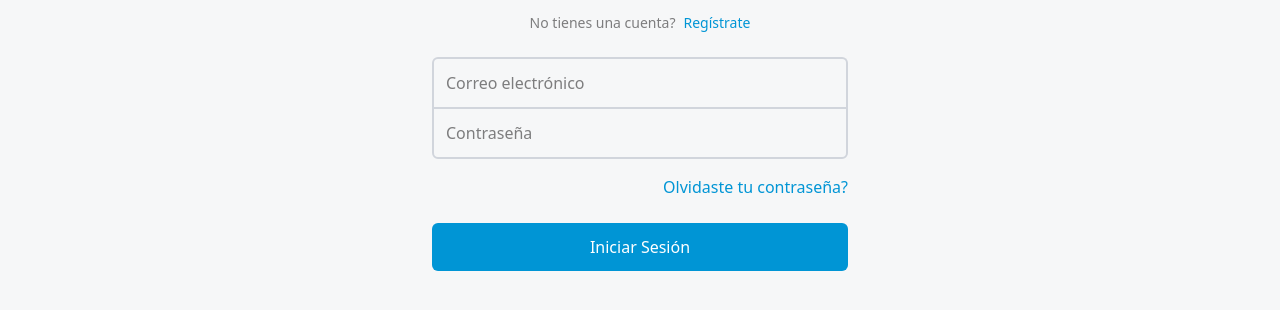
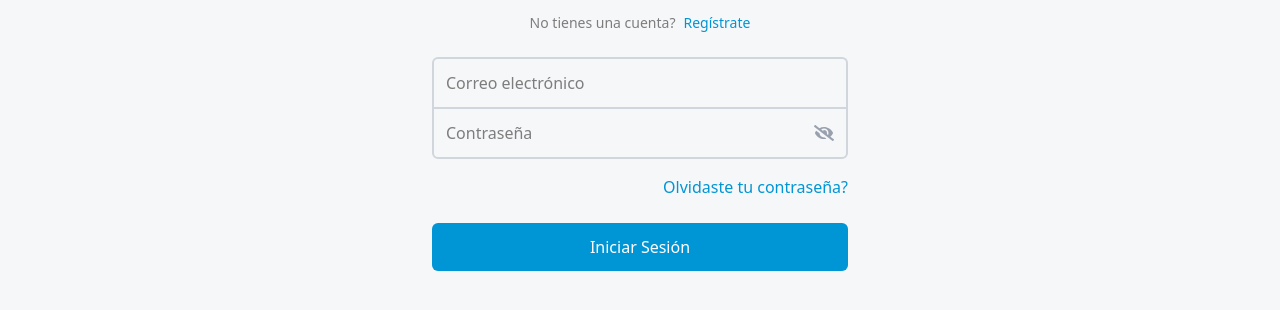
Before and after one commit to cterryc/pyme, a React (Vite) app in the folder front/: page /Login in a window 1280 px wide. Shown: the part 310-620 px from the top of the page. Built offline with nearby package versions, Linux system fonts and the light colour scheme.

Commit message:
feat: add eye icon and error messages

```diff
--- a/front/src/pages/Login.tsx
+++ b/front/src/pages/Login.tsx
@@ -1,25 +1,36 @@
+import { useState } from "react";
+import { useNavigate } from "react-router-dom";
 import { useForm } from "react-hook-form";
+import { FaEye, FaEyeSlash } from "react-icons/fa";
 import { zodResolver } from "@hookform/resolvers/zod";
 import { Header } from "@/components/Header"
+import { useAuthLogin } from "@/hooks/useAuth";
 import { loginSchema, type LoginFormData } from "@/schemas/auth.schema";
-import { useAuthLogin } from "@/hooks/useAuth";
-import { useNavigate } from "react-router-dom";
+
 
 export const Login = () => {
+  // variables
+  const [hidePassword, setHidePassword] = useState<boolean>(false)
+
+  // hooks
   const navigate = useNavigate()
   const { register, handleSubmit, formState: { errors } } = useForm<LoginFormData>({
     resolver: zodResolver(loginSchema),
   })
-  const { mutate: login } = useAuthLogin({
+  const { mutate: login, isPending, isError, error } = useAuthLogin({
     onSuccess: (data) => {
       console.log("Login successful:", data);
       navigate('/')
     }
   })
 
+  // methods
+  const IconEye = hidePassword ? FaEye : FaEyeSlash;
   const onSubmit = (data: LoginFormData) => {
+    // console.log(data)
     login(data)
   }
+
   return (
     <div className="min-h-screen flex flex-col">
       <div className="sticky top-0 z-50"><Header avatar="IniciarSesion" /></div>
@@ -29,31 +40,40 @@ export const Login = () => {
             <h3 className="text-3xl font-bold text-black">Inicia sesión en tu cuenta</h3>
             <p className="text-[#7d7d7e] text-sm mt-2">
               No tienes una cuenta?
-              <span onClick={() => navigate('/Registro')} className="text-[#0095d5] pl-2 cursor-pointer">Regístrate</span>
+              <span onClick={() => navigate('/Registro')} className="text-[#0095d5] pl-2 cursor-pointer">
+                Regístrate
+              </span>
             </p>
           </div>
-          <form onSubmit={handleSubmit(onSubmit)} className="mt-6 flex flex-col gap-0">
+          {isError && <p className="text-red-500 text-xs my-2">Error: {error.message}</p>}
+          <form onSubmit={handleSubmit(onSubmit)} className={`flex flex-col gap-0 ${!isError && 'mt-6'}`}>
             <div className="rounded-t-md border-b-0 border-2 border-gray-300">
               <input
-                type="text"
+                type="email"
                 {...register("email")}
                 className="border-none p-3 w-full placeholder:text-[#7d7d7e] text-gray-600 outline-none"
                 placeholder="Correo electrónico"
               />
               {errors.email && <span className="text-red-500 text-xs pl-3">{errors.email.message}</span>}
             </div>
-            <div className="rounded-b-md border-2 border-gray-300">
+            <div className="relative rounded-b-md border-2 border-gray-300">
               <input
-                type="password"
+                type={hidePassword ? "text" : "password"}
                 {...register("password")}
                 className="border-none p-3 w-full placeholder:text-[#7d7d7e] text-gray-600 outline-none"
                 placeholder="Contraseña"
               />
               {errors.password && <span className="text-red-500 text-xs pl-3">{errors.password.message}</span>}
+              <IconEye
+                onClick={() => setHidePassword(!hidePassword)}
+                className="absolute right-3 top-3.5 text-gray-400 cursor-pointer w-5 h-5"
+              />
             </div>
-            <p className="text-[#0095d5] text-right mt-4 cursor-pointer">Olvidaste tu contraseña?</p>
+            <p className="text-[#0095d5] text-right mt-4 cursor-pointer">
+              Olvidaste tu contraseña?
+            </p>
             <button className="bg-[#0095d5] text-white p-3 rounded-md mt-6 hover:bg-[#28a9d6] transition-colors cursor-pointer">
-              Iniciar Sesión
+              {isPending ? "logueando..." : "Iniciar Sesión"}
             </button>
           </form>
         </section>
--- a/front/src/services/auth.service.ts
+++ b/front/src/services/auth.service.ts
@@ -21,6 +21,8 @@ export const authRegister = async (data: RegisterFormData) => {
 
 export const authLogin = async (data: LoginFormData) => {
   try {
+    // await new Promise((resolve) => setTimeout(resolve, 2000))
+    // throw new Error("Simulación: credenciales inválidas")
     const response = await fetch(`${import.meta.env.VITE_API_URL}/auth/login`,
       {
         method: "POST",
```
